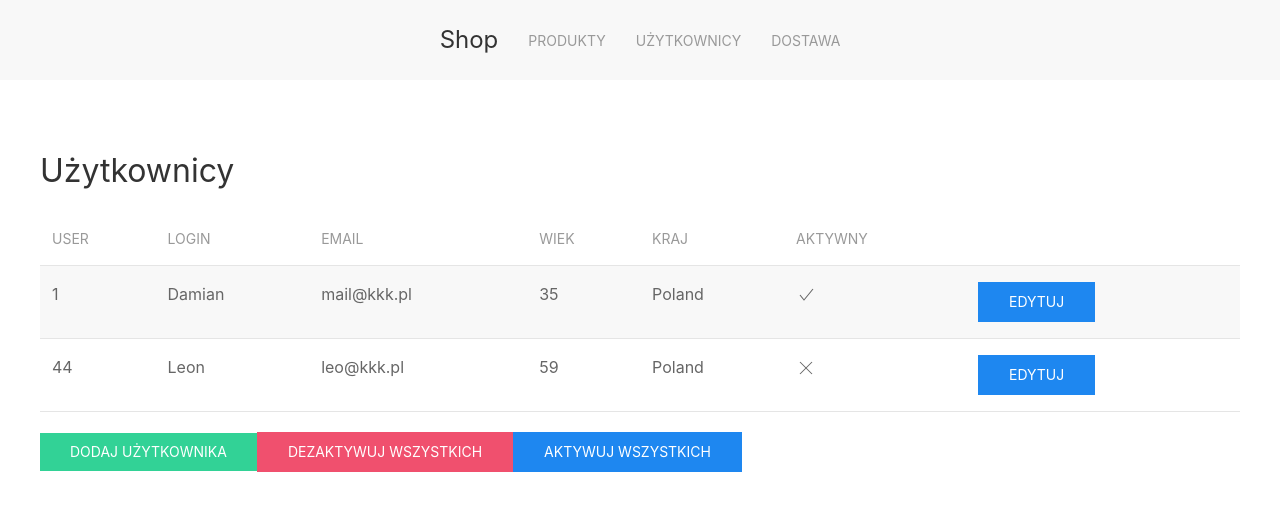
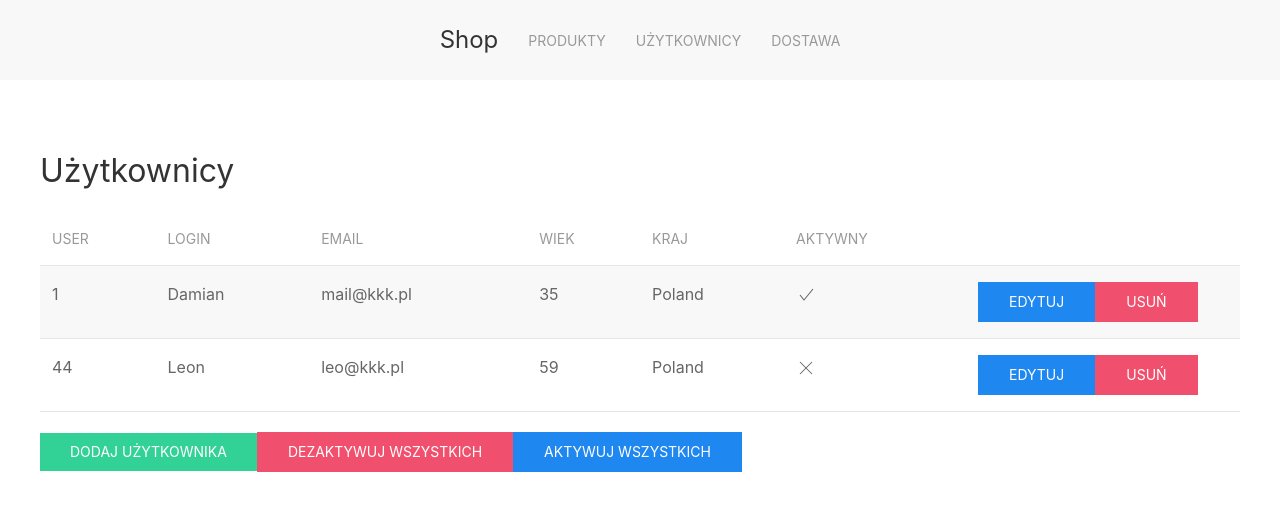
Before and after one commit to Guzik27/Angular-shop, an Angular app: page /shop/users in a window 1280 px wide. Shown: the top 510 px of the page. Built offline with nearby package versions, Linux system fonts and the light colour scheme.

Commit message:
Dodanie usuwania userów :)

```diff
--- a/src/app/shop/users/users.component.html
+++ b/src/app/shop/users/users.component.html
@@ -20,9 +20,8 @@
       <td><span [attr.uk-icon]="user.active ? 'check' : 'close'"></span></td>
       <td style="width: 250px">
         <a routerLink="editor/{{user.userId}}"><input type="button" class="uk-button uk-button-primary" value="Edytuj"></a>
-<!--
+        <!--jeżeli chcemy po danym zdarzeniu wykonać akcję to zapisujemy w nawiasach okrągłych (np. click) -->
         <a (click)="removeUser(user.userId)"><input type="button" class="uk-button uk-button-danger" value="Usuń"></a>
--->
       </td>
     </tr>
     </tbody>
--- a/src/app/shop/users/users.component.ts
+++ b/src/app/shop/users/users.component.ts
@@ -23,4 +23,9 @@ export class UsersComponent implements OnInit {
     this.userStorage.getUsers().subscribe(users => this.users = users); /*zwraca nam wartość i tą wartość od obserwatora przypisujemy do users*/
   }
 
+  removeUser(id : number) {
+    this.userStorage.removeUser(id);
+
+  }
+
 }
--- a/src/app/user-storage.service.ts
+++ b/src/app/user-storage.service.ts
@@ -17,4 +17,14 @@ export class UserStorageService {
   getUsers(): Observable<User[]>{
     return of(this.users);
   }
+
+  removeUser(id : number) {
+
+    /* findIndex iteruje, a p - oznacza iteracje po obiektach w tablicy, w tym przypadku w users*/
+    /* jeśli natrafi na iterującego id to zwróci zwróci indeks tego elementu tablicy */
+
+    const userIndex = this.users.findIndex(p => p.userId === id);
+    this.users.splice(userIndex, 1);
+  }
+
 }
```
